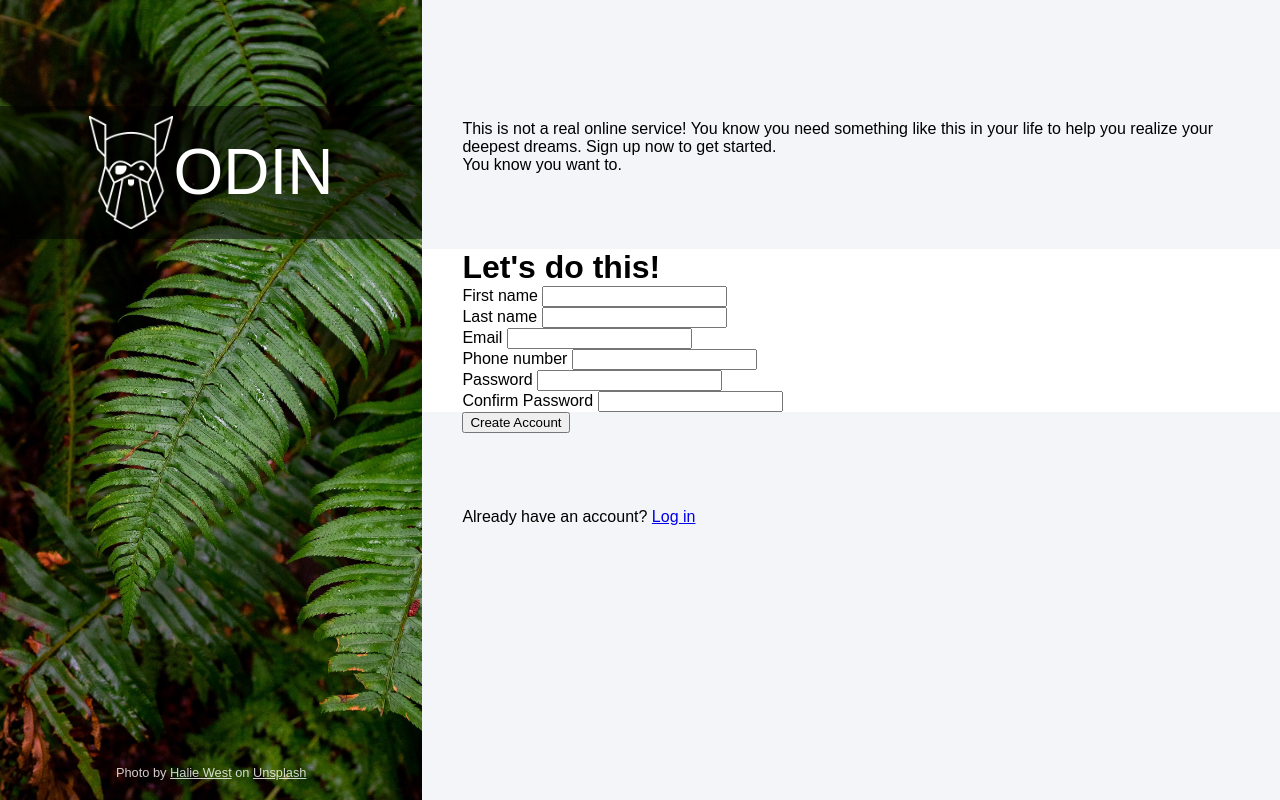
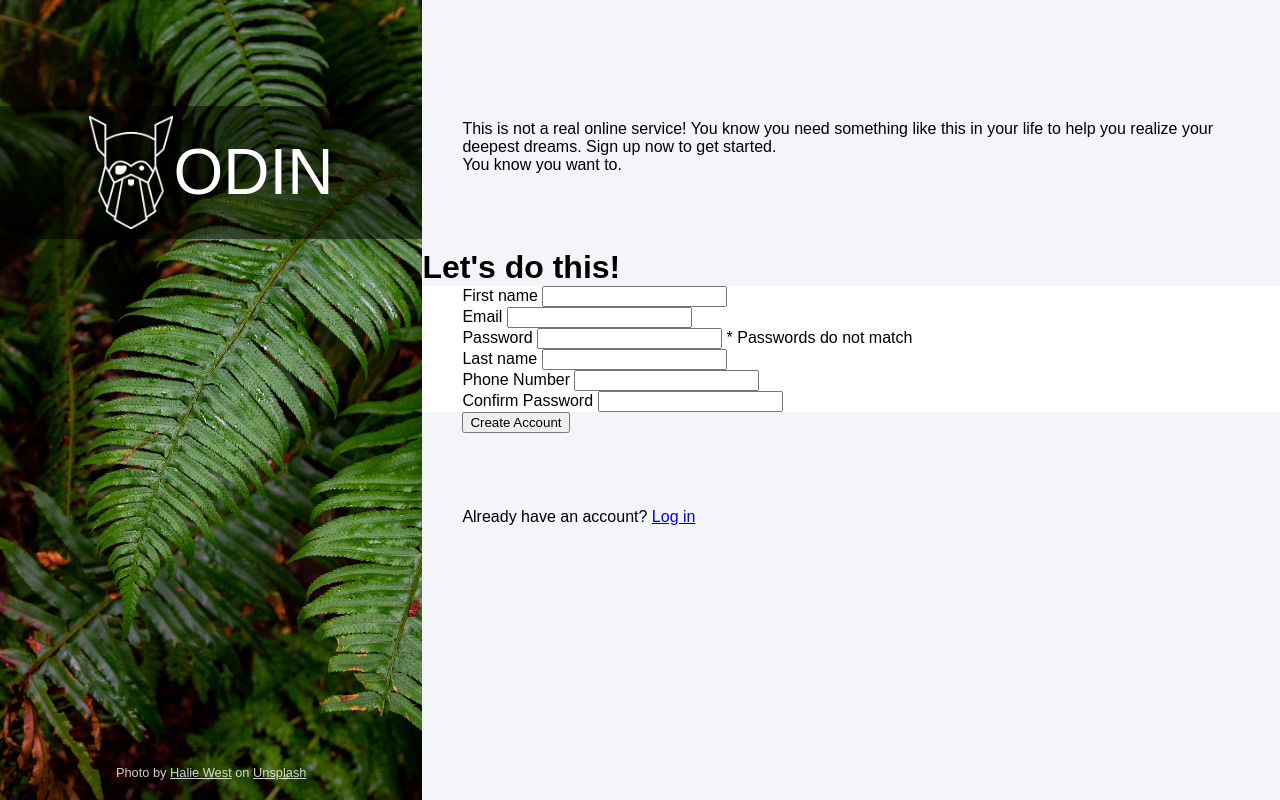
Before and after one commit to enosis1/signup-form, a plain HTML site: page index.html in a window 1280 px wide. Drawn offline with Linux system fonts and the light colour scheme.

Commit message:
Fix html structure in index.html

```diff
--- a/index.html
+++ b/index.html
@@ -34,36 +34,66 @@
       </div>
       <div class="right-middle">
         <form action="/">
+          <h1 class="form-header">Let's do this!</h1>
           <div class="form-main">
-            <h1>Let's do this!</h1>
-            <div>
+            <div class="form-left">
               <div class="form-row">
                 <label for="first-name">First name</label>
-                <input type="text" name="first-name" id="first-name" required />
+                <input
+                  type="text"
+                  name="first-name"
+                  id="first-name"
+                  required
+                  tabindex="1"
+                />
               </div>
               <div class="form-row">
-                <label for="last-name">Last name</label>
-                <input type="text" name="last-name" id="last-name" required />
+                <label for="email">Email</label>
+                <input
+                  type="email"
+                  name="email"
+                  id="email"
+                  required
+                  tabindex="3"
+                />
+              </div>
+              <div class="form-row">
+                <label for="password">Password</label>
+                <input
+                  type="password"
+                  name="password"
+                  id="password"
+                  required
+                  tabindex="5"
+                />
+                <span>* Passwords do not match</span>
               </div>
             </div>
-            <div>
+            <div class="form-right">
               <div class="form-row">
-                <label for="email">Email</label>
-                <input type="email" name="email" id="email" required />
+                <label for="last-name">Last name</label>
+                <input type="text" name="last-name" id="last-name" required /
+                tabindex="2">
               </div>
               <div class="form-row">
-                <label for="phone">Phone number</label>
-                <input type="tel" name="phone" id="phone" required />
-              </div>
-            </div>
-            <div>
-              <div class="form-row">
-                <label for="password">Password</label>
-                <input type="password" name="password" id="password" required />
+                <label for="phone">Phone Number</label>
+                <input
+                  type="tel"
+                  name="phone"
+                  id="phone"
+                  required
+                  tabindex="4"
+                />
               </div>
               <div class="form-row">
                 <label for="confirm">Confirm Password</label>
-                <input type="password" name="confirm" id="confirm" required />
+                <input
+                  type="password"
+                  name="confirm"
+                  id="confirm"
+                  required
+                  tabindex="6"
+                />
               </div>
             </div>
           </div>
```
